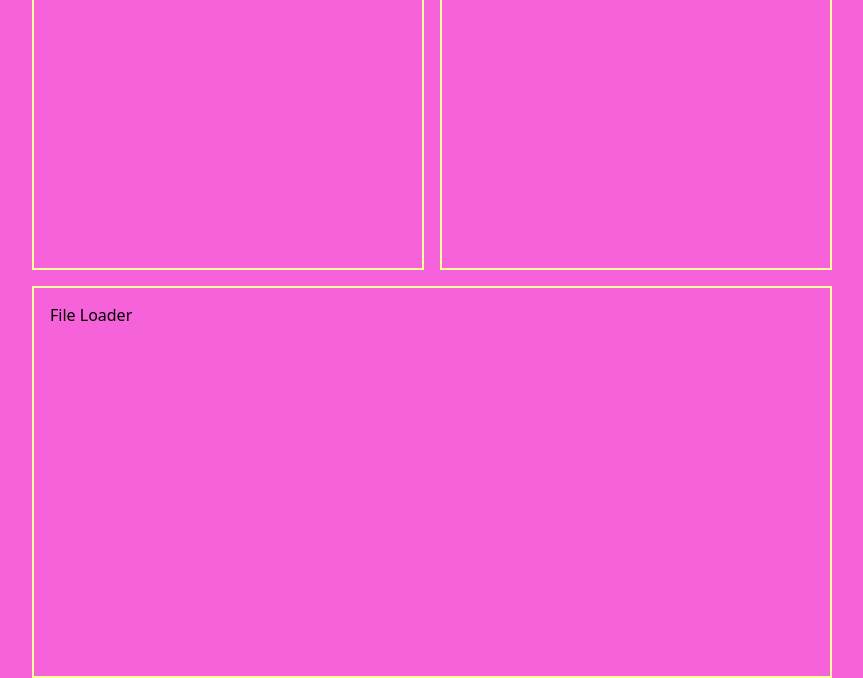
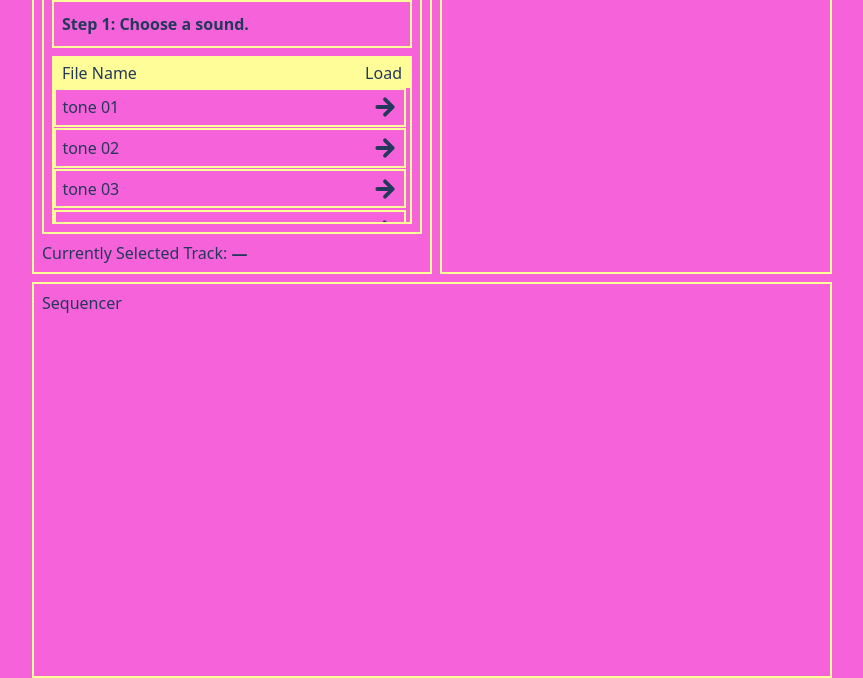
Before and after one commit to adityade8k/NewYorkBeatSequencer, a website built with Vite: page index.html in a window 1280 px wide. Shown: the part 122-800 px from the top of the page, without its empty margins (208-1071 px from the left). Built offline with nearby package versions, Linux system fonts and the light colour scheme.

Commit message:
Completed Component 1: File Selector

```diff
--- /dev/null
+++ b/src/components/FileSelector/FileSelector.css
@@ -0,0 +1,58 @@
+/* src/components/common/FileList/FileSelector.css */
+.FileSelector__root{
+    flex-direction: column;
+    justify-content: flex-start;
+    height: 40%;
+    flex-grow: 14;
+}
+.FileSelector__header {
+    display: grid;
+    grid-template-columns: 1fr auto;
+    align-items: center;
+    padding: 0.5vh 1vh;
+    background: var(--accent);
+}
+
+.FileSelector__rows {
+    height: 100%;
+    overflow-y: scroll;
+    display: flex;
+    flex-direction: column;
+    gap: 0.2vh;
+    padding-right: 0.5vh;
+}
+
+.FileSelector__row {
+    display: grid;
+    grid-template-columns: 1fr auto;
+    align-items: center;
+    border: 2px solid var(--accent);
+    padding: 0.6vh 0.8vh;
+}
+
+.FileSelector__row.is-selected {
+    border: 2px solid var(--secondary);
+}
+
+.FileSelector__name {
+    padding-right: 1vh;
+}
+
+/* Arrow icon (mask -> fill via background-color) */
+.icon {
+    display: inline-block;
+}
+
+.icon--arrow {
+    width: 3.2vh;
+    height: 3.2vh;
+    background-color: var(--secondary);
+    -webkit-mask: url('/assets/icons/rightArrow.svg') no-repeat center / contain;
+    mask: url('/assets/icons/rightArrow.svg') no-repeat center / contain;
+    cursor: pointer;
+}
+
+.FileSelector__loadIcon {
+    width: 3.2vh;
+    height: 3.2vh;
+}
--- /dev/null
+++ b/src/components/FileSelector/FileSelector.js
@@ -0,0 +1,64 @@
+import { el, clear } from '@utils/dom.js'
+import { Container } from '@components/Container/Container.js'
+import { actions, selectors, storeSub } from '@lib/state/appStore.js'
+import './FileSelector.css'
+
+export function FileSelector({ className = '', attrs = {} } = {}) {
+  // Header + rows
+  const header = el(
+    'div',
+    { class: 'FileSelector__header' },
+    el('span', { class: 'FileSelector__col FileSelector__col--name' }, 'File Name'),
+    el('span', { class: 'FileSelector__col FileSelector__col--load' }, 'Load')
+  )
+  const rows = el('div', { class: 'FileSelector__rows' })
+
+  // Root must be a Container
+  const root = Container(
+    { className: ['noPad', 'FileSelector__root', className].filter(Boolean).join(' '), attrs },
+    header,
+    rows
+  )
+
+  function renderRows() {
+    clear(rows)
+    const assets = selectors.getAssets()
+    const selectedId = selectors.getState().fileLoader.selectedFileId
+
+    assets.forEach(asset => {
+      const row = el('div', {
+        class: ['FileSelector__row', asset.id === selectedId ? 'is-selected' : ''].join(' ')
+      })
+
+      const name = el('div', { class: 'FileSelector__name' }, asset.title)
+
+      const handler = () => {
+        actions.selectFile(asset.id)
+        actions.loadSelectionIntoPreview()
+      }
+
+      const loadIcon = el('span', {
+        class: 'icon icon--arrow FileSelector__loadIcon',
+        role: 'button',
+        tabindex: '0',
+        'aria-label': `Load ${asset.title}`,
+        onClick: handler,
+        onKeydown: (e) => {
+          if (e.key === 'Enter' || e.key === ' ') { e.preventDefault(); handler() }
+        }
+      })
+
+      row.append(name, loadIcon)
+      rows.appendChild(row)
+    })
+  }
+
+  const unsubAssets = storeSub(s => s.assets.list, renderRows)
+  const unsubSelection = storeSub(s => s.fileLoader.selectedFileId, renderRows)
+  renderRows()
+
+  return {
+    el: root,
+    unmount() { unsubAssets?.(); unsubSelection?.() }
+  }
+}
--- a/src/components/packages/FileLoader/FileLoader.js
+++ b/src/components/packages/FileLoader/FileLoader.js
@@ -1,25 +1,56 @@
-import { Container } from "@/components/Container/Container";
+// src/components/packages/FileLoader/FileLoader.js
+import { Container } from '@components/Container/Container.js'
+import { FileSelector } from '@components/FileSelector/FileSelector.js'
+import { selectors, storeSub } from '@lib/state/appStore.js'
+import { el } from '@utils/dom.js'
 
-export function FileLoader(
-  { className = '', attrs = {} } = {},
-  ...children
-) {
-  // simple content placeholder; you can pass children to override
-  const content = children.length
-    ? children
-    : ['File Loader']
+export function FileLoader({ className = '', attrs = {} } = {}) {
+    // Header bar
+    const header = Container(
+        { className: ['secondaryStroke'], attrs: {} },
+        'New York Beat Sequencer'
+    )
 
-  // compose with your Container (border + 10px padding)
-  const root = Container(
-    { className: "", attrs },
-    ...content
-  )
+    // Title/label
+    const title = Container(
+        { className: 'label', attrs: {} },
+     'Step 1: Choose a sound.'
+    )
 
-  return {
-    el: root,
-    unmount() {
-      // no side-effects yet; nothing to dispose
-      // keep this for future file input listeners/observers
+    const list = FileSelector()
+    const FileSelectorCont = Container(
+        { className: ["vertical", 'fileLoader'], attrs: {} },
+         title, list.el
+    )
+
+
+    // Footer (shows currently selected file)
+    const selectedStrong = el('strong', { class: 'filelist__selected' }, '—')
+    const footer = el(
+        'div',
+        { class: 'filelist__footer' },
+        'Currently Selected Track: ',
+        selectedStrong
+    )
+
+    // Root panel
+    const root = Container(
+        { className: ['vertical', className].filter(Boolean).join(' '), attrs },
+        header,
+        FileSelectorCont,
+        footer
+    )
+
+    // Keep footer in sync with store
+    function updateFooter() {
+        const selected = selectors.getSelectedAsset()
+        selectedStrong.textContent = selected?.title ?? '—'
     }
-  }
+    const unsub = storeSub(s => s.fileLoader.selectedFileId, updateFooter)
+    updateFooter() // initial paint
+
+    return {
+        el: root,
+        unmount() { list.unmount?.(); unsub?.() }
+    }
 }
--- a/src/components/packages/Sequencer/Seuencer.js
+++ b/src/components/packages/Sequencer/Sequencer.js
@@ -1,13 +1,13 @@
 import { Container } from "@/components/Container/Container";
 
-export function FileLoader(
+export function Sequencer(
   { className = '', attrs = {} } = {},
   ...children
 ) {
   // simple content placeholder; you can pass children to override
   const content = children.length
     ? children
-    : ['File Loader']
+    : ['Sequencer']
 
   // compose with your Container (border + 10px padding)
   const root = Container(
--- a/src/components/packages/SoundMixer/SoundMixer.js
+++ b/src/components/packages/SoundMixer/SoundMixer.js
@@ -7,7 +7,7 @@
   // simple content placeholder; you can pass children to override
   const content = children.length
     ? children
-    : ['File Loader']
+    : ['Sound Mixer']
 
   // compose with your Container (border + 10px padding)
   const root = Container(
--- /dev/null
+++ b/src/data/files.js
@@ -0,0 +1,26 @@
+// src/data/files.js
+
+// Each entry: { id, title, url }
+export const files = [
+  {
+    id: 'tone01',
+    title: 'tone 01',
+    url: new URL('../assets/tones/tone1.wav', import.meta.url).href
+  },
+  {
+    id: 'tone02',
+    title: 'tone 02',
+    url: new URL('../assets/tones/tone1.wav', import.meta.url).href
+  },
+  {
+    id: 'tone03',
+    title: 'tone 03',
+    url: new URL('../assets/tones/tone1.wav', import.meta.url).href
+  },
+
+  {
+    id: 'tone03',
+    title: 'tone 03',
+    url: new URL('../assets/tones/tone1.wav', import.meta.url).href
+  },
+]
--- a/src/main.js
+++ b/src/main.js
@@ -1,14 +1,30 @@
+// src/main.js
+import './styles/base.css'
+
+// UI primitives / packages
 import { Container } from '@components/Container/Container.js'
 import { FileLoader } from '@components/packages/FileLoader/FileLoader.js'
-import './styles/base.css'
-import { el } from '@utils/dom.js'
+import { SoundMixer } from '@components/packages/SoundMixer/SoundMixer.js'
+import { Sequencer } from '@components/packages/Sequencer/Sequencer.js'
+
+import { actions } from '@lib/state/appStore.js'
+
+import { files } from '@data/files.js'
+
+if (Array.isArray(files) && files.length) {
+  actions.setAssets(files)
+}
 
 const app = document.getElementById('app')
 
-const fileLoader = FileLoader({className: "", attrs: {}}, )
-const fileLoader1 = FileLoader({className: "", attrs: {}}, )
-const fileLoader2 = FileLoader({className: "", attrs: {}}, )
-const topCont = Container({className: "noStroke", attrs: {}}, fileLoader.el, fileLoader1.el)
-const bottomCont = Container({className: "noStroke", attrs: {}}, fileLoader2.el)
+// Top row: FileLoader (left) + SoundMixer (right)
+const fileLoader = FileLoader({ className: 'half', attrs: {} })
+const soundMixer = SoundMixer({ className: 'half', attrs: {} })
+const topRow = Container({ className: 'horizontal noStroke', attrs: {} }, fileLoader.el, soundMixer.el)
 
-app.append(topCont, bottomCont)
+// Bottom row: Sequencer
+const sequencer = Sequencer({ className: '', attrs: {} })
+const bottomRow = Container({ className: 'noStroke', attrs: {} }, sequencer.el)
+
+// Mount
+app.append(topRow, bottomRow)
--- a/src/styles/base.css
+++ b/src/styles/base.css
@@ -58,7 +58,7 @@
     box-shadow: var(--secondary) 2vh 2vh;
 }
 
-.btn--off-yellow {
+.btn--yellow {
     background-color: var(--accent);
     box-shadow: var(--secondary) 0.5vh 0.5vh;
 }
@@ -77,29 +77,60 @@
     display: flex;
     flex-direction: column;
     justify-content: space-between;
-    gap: 2vh;
+    gap: 1vh;
 }
 
 
 .container {
     border: 2px var(--accent) solid;
     background: transparent;
-    padding: 2vh;
+    padding: 1vh;
     height: 100%;
     display: flex;
     flex-grow: 1;
-    gap: 2vh;
+    gap: 1vh;
+    color: var(--secondary);
+    font-size: 2vh;
 }
+
+.container.label {
+    align-items: center;
+    font-weight: 700;
+    height: auto;
+    flex-grow: 1;
+}
+
+.container.fileLoader{
+    height: 30%;
+}
+
+.container.half{
+    max-width: 50%;
+    max-height: 49.5vh;
+}
+
 .container.vertical {
     flex-direction: column;
     justify-content: space-between;
 }
 
-.container.horizontal{
-    flex-direction: column;
+.container.horizontal {
+    justify-content: space-around;
+}
+.container.noPad {
+    padding: 0px;
+    gap: 0px;
 }
 
-.container.noStroke{
+.container.noStroke {
     border: none;
-    padding: 0;
+    padding: 0px;
 }
+
+.container.secondaryStroke{
+    border-color: var(--secondary);
+    color: var(--accent);
+    font-weight: 900;
+    font-size: 4vh;
+    max-height: 25%;
+}
--- a/vite.config.js
+++ b/vite.config.js
@@ -11,6 +11,8 @@
       '@lib': '/src/lib',
       '@components': '/src/components',
       '@pages': '/src/pages',
+      "@packages": '/src/components/packages',
+      "@data": '/src/data'
     },
   },
 })
```
Also changed, not shown: src/components/Button/Button.js (+15 -13 lines), public/assets/icons/rightArrow.svg (added), src/lib/state/appStore.js, 1 other file.
